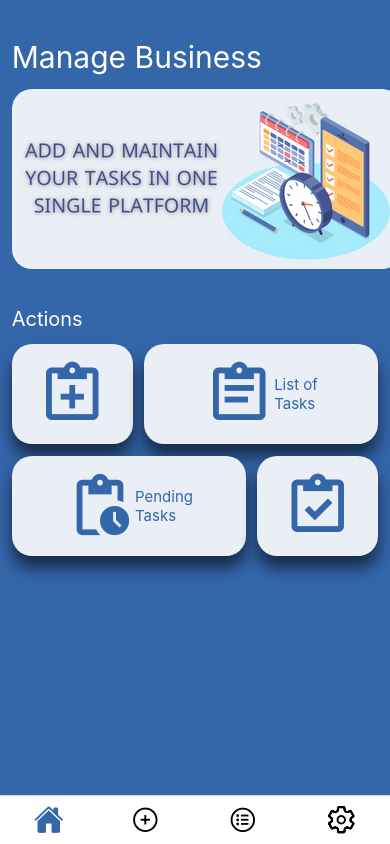
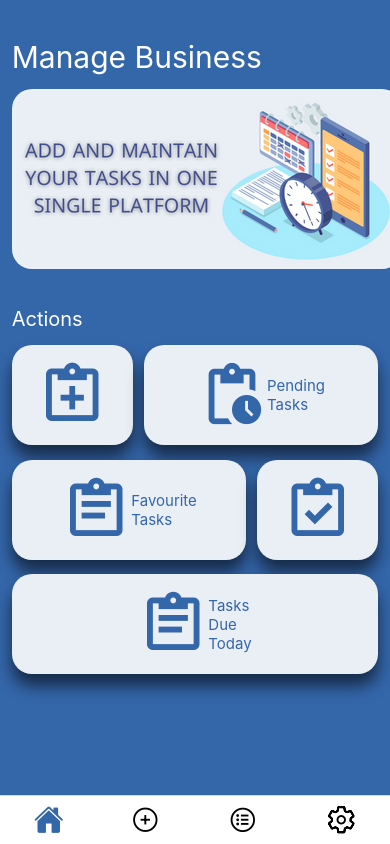
Before and after one commit to aliyousafzai183/ManageBusinessTasks, a React Native app: screen /Home in a window 390 px wide. Built offline with nearby package versions, Linux system fonts and the light colour scheme.

Commit message:
Minor changes

```diff
--- a/Screens/HomeScreen.js
+++ b/Screens/HomeScreen.js
@@ -27,13 +27,13 @@ const HomeScreen = ({navigation}) => {
                     </TouchableOpacity>
                     <TouchableOpacity
                         style={styles.actionitemlist2}
-                        onPress={()=>navigation.navigate('List')}
+                        onPress={()=>navigation.navigate('List', {value:"Pending"})}
                     >
                         {/* <Ionicons name="clipboard-outline" size={70} color="#3466AA" /> */}
-                        <MaterialCommunityIcons name="clipboard-text-outline" size={70} color="#3466AA" />
+                        <MaterialIcons name="pending-actions" size={70}  color="#3466AA" />
 
                         <View>
-                            <Text style={styles.txt}>List of</Text>
+                            <Text style={styles.txt}>Pending</Text>
                             <Text style={styles.txt}>Tasks</Text>
                         </View>
                     </TouchableOpacity>
@@ -42,20 +42,37 @@ const HomeScreen = ({navigation}) => {
                 <View style={styles.actionlist}>
                     <TouchableOpacity
                         style={styles.actionitemlist2}
-                        onPress={()=>navigation.navigate('List')}
+                        onPress={()=>navigation.navigate('List', {value:"Favourite"})}
                     >
                         {/* <Ionicons name="timer-outline" size={70} color="#3466AA" /> */}
-                        <MaterialIcons name="pending-actions" size={70}  color="#3466AA" />
+                        <MaterialCommunityIcons name="clipboard-text-outline" size={70} color="#3466AA" />
+
                         <View>
-                            <Text style={styles.txt}>Pending</Text>
+                            <Text style={styles.txt}>Favourite</Text>
                             <Text style={styles.txt}>Tasks</Text>
                         </View>
                     </TouchableOpacity>
                     <TouchableOpacity
                         style={styles.actionitemlist1}
-                        onPress={()=>navigation.navigate('List')}
+                        onPress={()=>navigation.navigate('List', {value:"Completed"})}
                     >
                         <MaterialCommunityIcons name="clipboard-check-outline" size={70} color="#3466AA" />
+                    </TouchableOpacity>
+                </View>
+
+                <View style={styles.actionlist}>
+                    <TouchableOpacity
+                        style={[styles.actionitemlist2, {width:'100%'}]}
+                        onPress={()=>navigation.navigate('List', {value:"Due-Today"})}
+                    >
+                        {/* <Ionicons name="timer-outline" size={70} color="#3466AA" /> */}
+                        <MaterialCommunityIcons name="clipboard-text-outline" size={70} color="#3466AA" />
+
+                        <View>
+                            <Text style={styles.txt}>Tasks</Text>
+                            <Text style={styles.txt}>Due</Text>
+                            <Text style={styles.txt}>Today</Text>
+                        </View>
                     </TouchableOpacity>
                 </View>
 
@@ -124,7 +141,8 @@ const styles = StyleSheet.create({
     actionlist: {
         flexDirection: 'row',
         justifyContent: 'space-between',
-        height: '40%'
+        height: '40%',
+        marginTop:'4%'
     },
 
     actionitemlist1: {
--- a/Screens/ListTasks.js
+++ b/Screens/ListTasks.js
@@ -1,19 +1,39 @@
-import React, { useState } from 'react';
+import React, { useState, useEffect } from 'react';
 import { View, Text, ScrollView, TouchableOpacity, StyleSheet, TextInput } from 'react-native';
 
 // Icons
 import { Feather, Ionicons } from '@expo/vector-icons';
 
-const TasksPage = () => {
+const TasksPage = ({ route }) => {
     const [initialTasks, setInitialTasks] = useState([
         { id: 1, title: 'Redux in react-native', dueDate: '2023-03-31', completed: false, favorite: false },
         { id: 2, title: 'Ali Said', dueDate: '2023-04-15', completed: false, favorite: false },
         { id: 3, title: 'Gobi Bindi', dueDate: '2023-05-01', completed: true, favorite: false },
-        { id: 4, title: 'Quiz 7', dueDate: '2023-06-15', completed: false, favorite: true },
+        { id: 4, title: 'Quiz 7', dueDate: '2023-03-15', completed: false, favorite: true },
     ]);
 
     const [tasks, setTasks] = useState(initialTasks);
     const [searchText, setSearchText] = useState('');
+
+    useEffect(() => {
+        if (route.params?.value === 'Completed') {
+            setTasks(initialTasks.filter((task) => task.completed === true));
+        } else if (route.params?.value === 'Pending') {
+            setTasks(initialTasks.filter((task) => task.completed === false));
+        } else if (route.params?.value === 'Favourite') {
+            setTasks(initialTasks.filter((task) => task.favorite === true));
+        } else if (route.params?.value === 'Due-Today') {
+            const now = new Date();
+            const today = new Date(now.getFullYear(), now.getMonth(), now.getDate());
+            setTasks(initialTasks.filter((task) => {
+                const dueDate = new Date(task.dueDate);
+                console.log(today.getFullYear()+'-'+today.getMonth()+'-'+today.getDate());
+                return (dueDate.getTime() === today.getTime());
+            }));
+        } else {
+            setTasks(initialTasks);
+        }
+    }, [route.params?.value]);
 
     const toggleTask = (taskId) => {
         setTasks(
@@ -47,6 +67,7 @@ const TasksPage = () => {
 
     return (
         <View style={styles.container}>
+            <Text style={[styles.title, { color: 'white', fontSize:30, marginBottom:'6%' }]}>{route.params?.value} Tasks</Text>
             <View style={styles.header}>
                 <View style={styles.searchBar}>
                     <TextInput
@@ -58,9 +79,6 @@ const TasksPage = () => {
                     <Text style={styles.searchButton}>
                         <Feather name="search" size={24} color="#3466AA" />
                     </Text>
-                    <TouchableOpacity style={styles.filterButton}>
-                        <Feather name="filter" size={24} color="#3466AA" />
-                    </TouchableOpacity>
                 </View>
             </View>
             <ScrollView style={styles.scrollView}>
```
